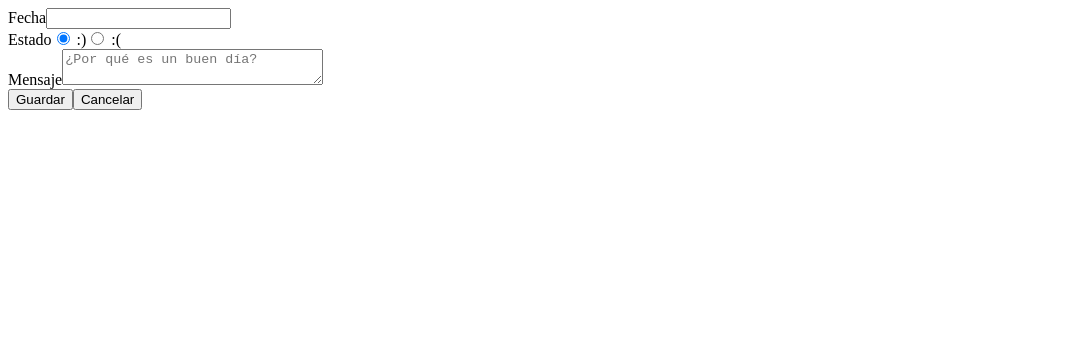
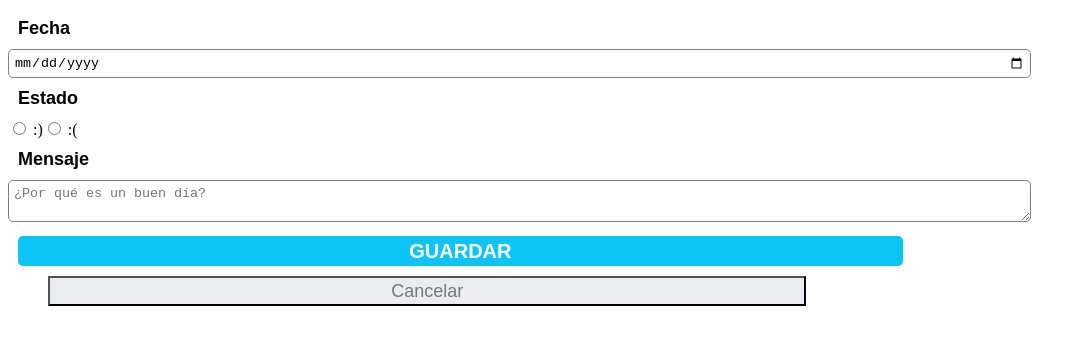
Before and after one commit to Adalab/clarke-fc-life-calendar-crisgalasanchez, a React (Create React App) app: page /#/editor in a window 1280 px wide. Shown: the top 344 px of the page, without its empty margins (0-1086 px from the left). Built offline with nearby package versions, Linux system fonts and the light colour scheme.

Commit message:
validations and style calendar

```diff
--- a/src/components/App.js
+++ b/src/components/App.js
@@ -8,12 +8,41 @@ class App extends Component {
     super(props);
 
     this.handlerEditor= this.handlerEditor.bind(this);
-
+    this.handleOnClickMood = this.handleOnClickMood.bind(this);
+    this.handleOnChangeMsg = this.handleOnChangeMsg.bind(this);
     this.state = {
-      calendarData: []
+      calendarData: [],
+      moodValue: '',
+      msgValue: ''
   	}
   }
 
+  handleOnClickMood (e) {
+      const moodValue = e.target.value;
+      this.setState({
+        moodValue: moodValue
+      })
+    }
+
+    handleOnChangeMsg (e) {
+      const msgValue = e.target.value;
+      this.setState({
+        msgValue: msgValue
+      })
+    }
+    handlerEditor(json){
+      let registry = localStorage.getItem("registry");
+      if(registry == null){
+        registry = new Array();
+      }else{
+        registry = JSON.parse(registry);
+      }
+      registry.push(JSON.stringify(json));
+      localStorage.setItem("registry",JSON.stringify(registry));
+      this.setState({
+        calendarData: JSON.stringify(registry)
+      });
+    }
   componentWillMount() {
     let registry = localStorage.getItem("registry");
     if(registry != null){
@@ -23,17 +52,7 @@ class App extends Component {
     }
   }
 
-  handlerEditor(json){
-    let registry = localStorage.getItem("registry");
-    if(registry == null){
-      registry = new Array();
-    }
-    registry.push(JSON.stringify(json));
-    localStorage.setItem("registry",JSON.stringify(registry));
-    this.setState({
-      calendarData: registry
-    });
-  }
+
 
   render() {
     return (
@@ -41,7 +60,11 @@ class App extends Component {
         <Switch>
 					<Route exact path='/' render={ () => <Calendar data={this.state.calendarData}/> } />
 					<Route path='/editor' render={ () => <Editor
-              handler={this.handlerEditor}/> } />
+              handler={this.handlerEditor}
+              moodValue = {this.state.moodValue}
+              msgValue = {this.state.msgValue}
+              handleOnClickMood = {this.handleOnClickMood}
+              handleOnChangeMsg = {this.handleOnChangeMsg}/> } />
 				</Switch>
       </div>
     );
--- a/src/components/Calendar.js
+++ b/src/components/Calendar.js
@@ -1,6 +1,8 @@
 import React, { Component } from 'react';
 import {Render} from 'react-dom';
-import {Router, Route, Link, Switch} from 'react-router-dom'
+import {Router, Route, Link, Switch} from 'react-router-dom';
+import good from '../images/good.jpg';
+import bad from '../images/bad.jpg';
 
 
 class Calendar extends Component {
@@ -11,15 +13,17 @@ class Calendar extends Component {
   }
 
   paintSmileys(){
-    var data = this.props.data;
+    let data = this.props.data;
     if(data != null && data != undefined && data.length > 0){
       data = JSON.parse(data);
       return (
-  			<ul className="list">{
-  				data.map(
-  					day => <li className="day"> {JSON.parse(day).date} </li>
-  				)
-  			}
+  			<ul className="list--mood">
+  				{data.map(
+  					day =>
+              <li className="list--smiley">
+                {JSON.parse(day).face == 'good'?<img className="mood"src={good} alt="Good smiley"/>:<img className="mood" src={bad} alt="Bad smiley"/>}
+              </li>
+  				)}
   			</ul>
       );
     }
@@ -28,7 +32,7 @@ class Calendar extends Component {
   render() {
     return (
       <div className="calendar">
-        <Link to="/editor" >+</Link>
+        <Link className="link" to="/editor" ><button className="button--plus" >+</button></Link>
         <div className="smileys">
         {this.paintSmileys()}
         </div>
--- a/src/components/Editor.js
+++ b/src/components/Editor.js
@@ -1,5 +1,5 @@
 import React, { Component } from 'react';
-import {Router, Route, Link, Switch} from 'react-router-dom'
+import {Router, Route, Link, Switch} from 'react-router-dom';
 
 
 class Editor extends Component {
@@ -16,46 +16,53 @@ class Editor extends Component {
     valueMessage == "good" ? message.disabled=false : message.disabled=true;
   }
 
-  setDay(){
+  setDay(event){
     let validation = true;
-    let date = document.querySelector('.date');
-    let face = document.querySelector('.face');
-    let message = document.querySelector('.message');
+    let date = document.getElementsByName('date');
+    let face = document.getElementsByName('face');
+    let message = document.getElementsByName('message');
 
-    let regExp = ''
-
-    if(date.value == "" ){
-      validation == false;
+    if( date[0].value == "" ){
+      validation = false;
     }
 
-
-    let json={
-      date:"12/12/12",
-      face:"1",
-      message:"prueba"
-    };
-    this.props.handler(json);
+    if(validation){
+      let json={
+        date:date[0].value,
+        face:face[0].value,
+        message:message[0].value
+      };
+      this.props.handler(json);
+    }else{
+      let error = document.querySelector('.error');
+      error.classList.remove('disabled');
+      error.classList.remove('enabled');
+      event.preventDefault();
+    }
   }
 
   render() {
     return (
       <div className="editor">
          <form>
-            <div>
+            <div className="day" >
               <label for="calendary">Fecha</label>
-              <input className="date" type="text" name="day" id="calendary"  />
+              <input className="input" type="date" name="date" id="calendary" required="true" />
+              <p className="error disabled">Debe introducir una fecha</p>
             </div>
             <div>
               <label>Estado</label>
-              <input type="radio" name="smiley" value="good" onClick={this.disabledMessage} checked={true}/> :)
-              <input type="radio" name="smiley" value="bad" onClick={this.disabledMessage}  /> :(
+              <input className="selected" type="radio" name="face" value="good" onClick={this.disabledMessage} onChange={this.props.handleOnClickMood} /> :)
+              <input className="selected" type="radio" name="face" value="bad" onClick={this.disabledMessage} onChange={this.props.handleOnClickMood} /> :(
             </div>
             <div>
               <label for="message">Mensaje</label>
-              <textarea name="message" id="message" rows="2"  cols="30"  placeholder="¿Por qué es un buen día?"></textarea>
+              <textarea className="input" name="message" id="message" rows="2"  cols="30"  placeholder="¿Por qué es un buen día?" onChange={this.props.handleOnChangeMsg} ></textarea>
             </div>
-            <Link to="/"><button className="buttonSave" >Guardar</button></Link>
-            <Link to="/"><button className="buttonCancel">Cancelar</button></Link>
+            <div className="editor__buttons">
+              <Link className="link" to="/"><input type="submit" className="button--save" value="GUARDAR" onClick={this.setDay}/></Link>
+              <Link className="link" to="/"><button className="button--cancel">Cancelar</button></Link>
+            </div>
           </form>
        </div>
     );
--- /dev/null
+++ b/src/scss/components/_buttons.scss
@@ -0,0 +1,49 @@
+.editor__buttons{
+  display: flex;
+  flex-direction: column;
+}
+.link{
+  text-decoration: none;
+}
+.button--save {
+  margin: 10px;
+  display: block;
+  width: 70%;
+  height: 30px;
+  background-color: #0ec4f7;
+  border: none;
+  border-radius: 5px;
+  font-size: 20px;
+  font-weight: bold;
+  color: white;
+  cursor: pointer;
+}
+.button--save:hover{
+  background-color: #079dc6;
+  color: #033442;
+}
+
+.button--cancel{
+  margin-left: 40px;
+  background-color: #eaecef;
+  color: #77797a;
+  width: 60%;
+  height: 30px;
+  font-size: 18px;
+}
+.button--cancel:hover{
+  background-color: #77797a;
+  color: #eaecef;
+}
+.button--plus{
+  display: block;
+  width: 100%;
+  height: 40px;
+  background-color: #0ec4f7;
+  border: none;
+  border-radius: 5px;
+  font-size: 20px;
+  font-weight: bold;
+  color: white;
+  cursor: pointer;
+}
--- /dev/null
+++ b/src/scss/components/_input.scss
@@ -0,0 +1,23 @@
+label{
+  display: block;
+  text-align: left;
+  padding: 10px;
+  font-family: sans-serif;
+  font-size: 18px;
+  font-weight: bold;
+}
+.day{
+  display: flex;
+  flex-direction: column;
+}
+.input{
+  width: 80%;
+  border: none;
+  border: 1px solid grey;
+  padding: 5px;
+  border-radius: 5px;
+}
+.selected{
+  border-radius: 2px;
+  background-color: #0ec4f7;
+}
--- a/src/scss/main.css
+++ b/src/scss/main.css
@@ -0,0 +1,93 @@
+label {
+  display: block;
+  text-align: left;
+  padding: 10px;
+  font-family: sans-serif;
+  font-size: 18px;
+  font-weight: bold; }
+
+.day {
+  display: flex;
+  flex-direction: column; }
+
+.input {
+  width: 80%;
+  border: none;
+  border: 1px solid grey;
+  padding: 5px;
+  border-radius: 5px; }
+
+.selected {
+  border-radius: 2px;
+  background-color: #0ec4f7; }
+
+.editor__buttons {
+  display: flex;
+  flex-direction: column; }
+
+.link {
+  text-decoration: none; }
+
+.button--save {
+  margin: 10px;
+  display: block;
+  width: 70%;
+  height: 30px;
+  background-color: #0ec4f7;
+  border: none;
+  border-radius: 5px;
+  font-size: 20px;
+  font-weight: bold;
+  color: white;
+  cursor: pointer; }
+
+.button--save:hover {
+  background-color: #079dc6;
+  color: #033442; }
+
+.button--cancel {
+  margin-left: 40px;
+  background-color: #eaecef;
+  color: #77797a;
+  width: 60%;
+  height: 30px;
+  font-size: 18px; }
+
+.button--cancel:hover {
+  background-color: #77797a;
+  color: #eaecef; }
+
+.button--plus {
+  display: block;
+  width: 100%;
+  height: 40px;
+  background-color: #0ec4f7;
+  border: none;
+  border-radius: 5px;
+  font-size: 20px;
+  font-weight: bold;
+  color: white;
+  cursor: pointer; }
+
+.mood {
+  width: 70px;
+  height: 70px; }
+
+.list--mood {
+  width: 100%;
+  list-style: none;
+  padding: 0;
+  display: grid;
+  grid-template-columns: 1fr 1fr 1fr 1fr;
+  grid-row-gap: 10px;
+  text-align: center; }
+
+.disabled {
+  display: none; }
+
+.enabled {
+  display: inline-block; }
+
+.error {
+  color: red;
+  font-weight: bold; }
```
Also changed, not shown: src/scss/main.scss (+5 -3 lines), src/scss/pages/_editor.scss (added, +10 -0 lines), src/scss/pages/_home.scss (+13 -0 lines), src/images/bad.jpg (added), src/images/good.jpg (added).
